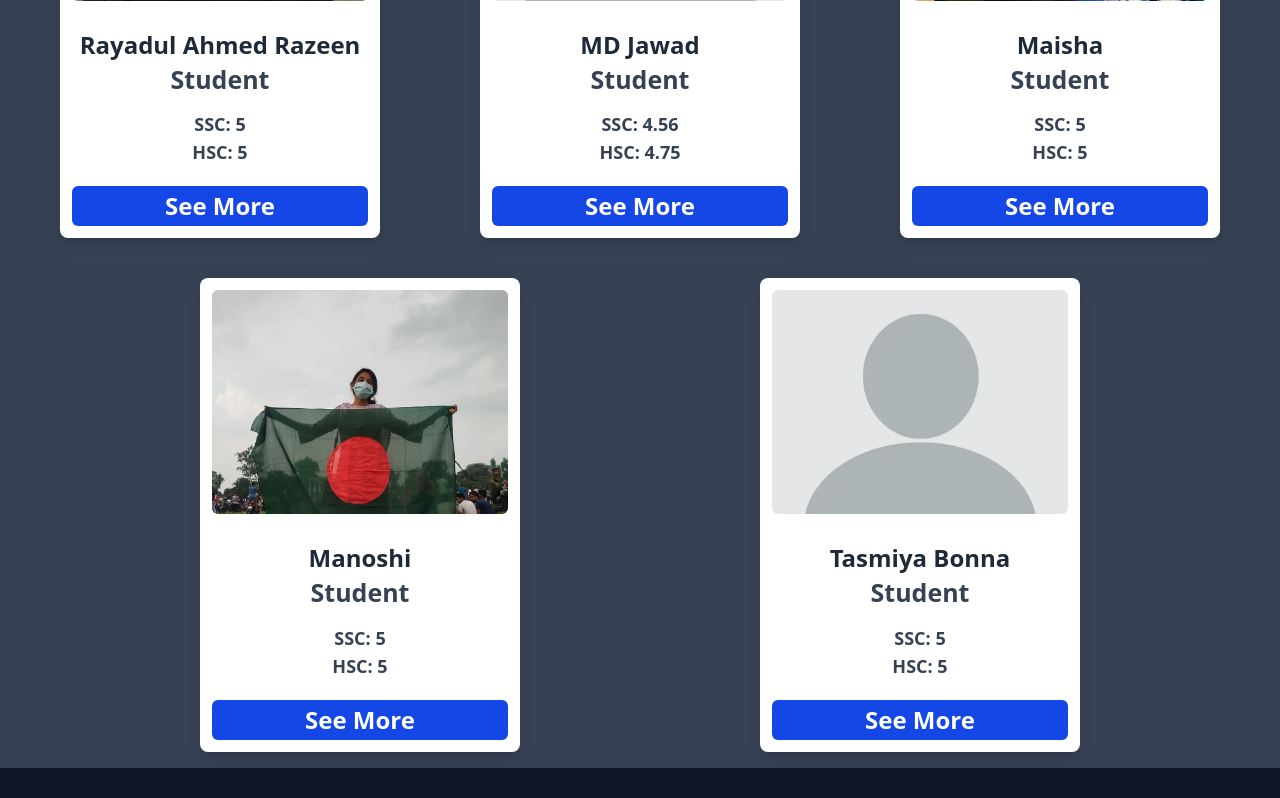
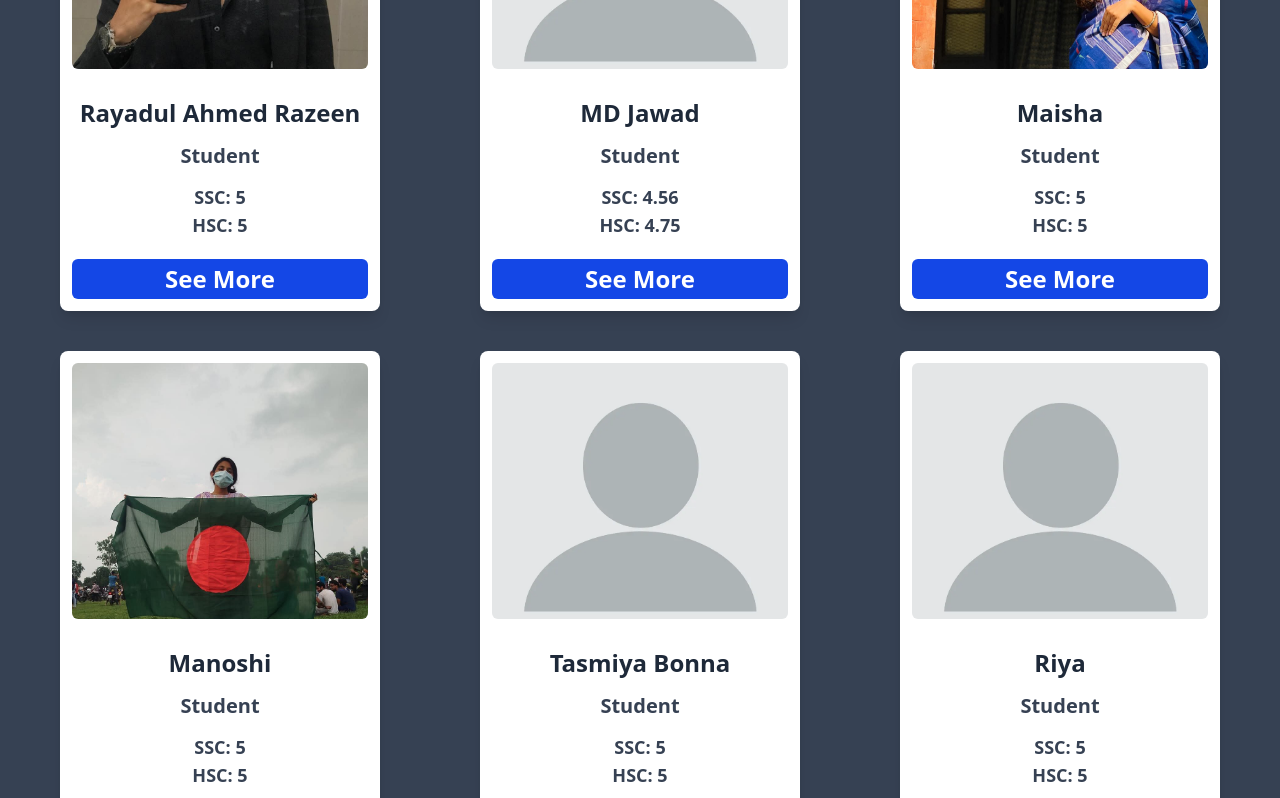
Before and after one commit to Mo-Jawad/Dhaincha-Friends, a React (Vite) app: page / in a window 1280 px wide. Shown: the part 840-1638 px from the top of the page. Built offline with nearby package versions, Linux system fonts and the light colour scheme.

Commit message:
search fync updated

```diff
--- a/public/Data.JSON
+++ b/public/Data.JSON
@@ -55,6 +55,13 @@
       "Name": "Tasmiya Bonna",
       "SSC": 5.0,
       "HSC": 5.0
+    },
+    {
+      "id": 9,
+      "image": "src/assets/images/default.jpg",
+      "Name": "Riya",
+      "SSC": 5.0,
+      "HSC": 5.0
     }
   ]
 }
--- a/src/App.jsx
+++ b/src/App.jsx
@@ -1,10 +1,20 @@
-import React, { useRef } from 'react';
+import React, { useRef, useState } from 'react';
 import './App.css';
 import Footer from './Components/Footer';
 import Header from './Components/Header';
 import MainContent from './Components/MainContent';
 
 function App() {
+
+  const [searchQuery, setSearchQuery] = useState(''); // State for search query
+
+
+  const handleSearch = (e) => {
+    const query = e.target.value;
+    setSearchQuery(query);
+
+
+  };
 
 
   const footerRef = useRef(null);
@@ -16,8 +26,9 @@ function App() {
 
   return (
     <>
-      <Header scrollToFooter={scrollToFooter} />
-      <MainContent/>
+      <Header searchQuery={searchQuery} handleSearch={handleSearch}
+      scrollToFooter={scrollToFooter} />
+      <MainContent searchQuery={searchQuery}/>
       <Footer footerRef={footerRef}/>
     </>
   )
--- a/src/Components/Footer.jsx
+++ b/src/Components/Footer.jsx
@@ -11,7 +11,7 @@ const Footer = ({footerRef}) => {
           <img
             src="src\assets\images\jawad.jpg" // Replace with your photo URL
             alt="Creator"
-            className="h-32 w-32 rounded-full object-cover"
+            className="h-32 w-32 rounded-full hover:rounded-md transition-all duration-200 object-cover"
           />
         </figure>
 
--- a/src/Components/Header.jsx
+++ b/src/Components/Header.jsx
@@ -1,6 +1,6 @@
 import React from 'react';
 
-const Header = ({scrollToFooter}) => {
+const Header = ({scrollToFooter, searchQuery, handleSearch}) => {
 
 
 
@@ -22,6 +22,8 @@ const Header = ({scrollToFooter}) => {
           <input
             type="text"
             placeholder="Search..."
+            value={searchQuery}
+            onChange={handleSearch}
             className="w-full px-4 py-2 pl-10 rounded-lg bg-gray-800 text-white placeholder-gray-400 focus:outline-none focus:ring-2 focus:ring-blue-500 transition-colors duration-300"
           />
           {/* Search icon */}
--- a/src/Components/MainContent.jsx
+++ b/src/Components/MainContent.jsx
@@ -3,7 +3,8 @@ import CircularProgress from '@mui/material/CircularProgress';
 import { useEffect, useState } from "react";
 import Cards from './cards';
 
-const MainContent = () => {
+const MainContent = ({ searchQuery}) => {
+    const [filteredUsers, setFilteredUsers] = useState([]);
     const [users, setUsers] = useState([]);
   const [loading, setLoading] = useState(true);
   const [error, setError] = useState(null);
@@ -28,6 +29,16 @@ const MainContent = () => {
     fetchData(); // Call the async function
   }, []); // Empty dependency array ensures this runs only once
 
+  useEffect(() => {
+    const filtered = users.filter((user) =>
+      user.Name.toLowerCase().includes(searchQuery.toLowerCase())
+    );
+    setFilteredUsers(filtered);
+    if (filtered.length == 0) {
+        setFilteredUsers(users)
+    }
+  }, [searchQuery, users]);
+
 
   return (
 
@@ -36,7 +47,7 @@ const MainContent = () => {
     {loading ?
         <CircularProgress className='text-[8rem]'/>
     : error ? <p className='text-6xl text-red-500'>{error.massage}</p>
-    : <Cards Data={users}/> }
+    : <Cards filteredUsers={filteredUsers}/> }
     </Box>
 
 
--- a/src/Components/cards.jsx
+++ b/src/Components/cards.jsx
@@ -1,14 +1,14 @@
-const Cards = ({Data}) => {
+const Cards = ({ filteredUsers}) => {
     return (
         <div className="flex flex-wrap gap-10 justify-evenly mt-3">
         {
-            Data.map(dhaicha =>
-                <div className="w-full max-w-xs overflow-hidden bg-white rounded-lg shadow-lg dark:bg-gray-800 p-3 hover:scale-110 transition-transform hover:shadow-2xl hover:shadow-green-700">
-    <img className="object-cover w-full h-56 rounded-md" src={dhaicha.image} alt="avatar"/>
-    <a href="#" className="block text-gray-800 dark:text-white pt-7 text-2xl font-bold text-center" tabindex="0" role="link">{dhaicha.Name}</a>
+            filteredUsers.map(dhaicha =>
+                <div key={dhaicha.id} className="w-full max-w-xs overflow-hidden bg-white rounded-lg shadow-lg dark:bg-gray-800 p-3 hover:scale-105 transition-transform hover:shadow-2xl hover:shadow-green-700">
+    <img className="object-cover w-full h-64 rounded-md" src={dhaicha.image} alt="avatar"/>
+    <a href="#" className="block text-gray-800 dark:text-white pt-7 text-2xl font-bold text-center" tabIndex="0" role="link">{dhaicha.Name}</a>
     <div className="pb-5 font-bold text-center">
 
-        <div className="text-[25px] pb-3 text-gray-700 dark:text-gray-200">Student</div>
+        <div className="text-[20px] py-3 text-gray-700 dark:text-gray-200">Student</div>
         <div className="text-lg text-gray-700 dark:text-gray-200">SSC: {dhaicha.SSC}</div>
         <div className="text-lg text-gray-700 dark:text-gray-200">HSC: {dhaicha.HSC}</div>
 
```
